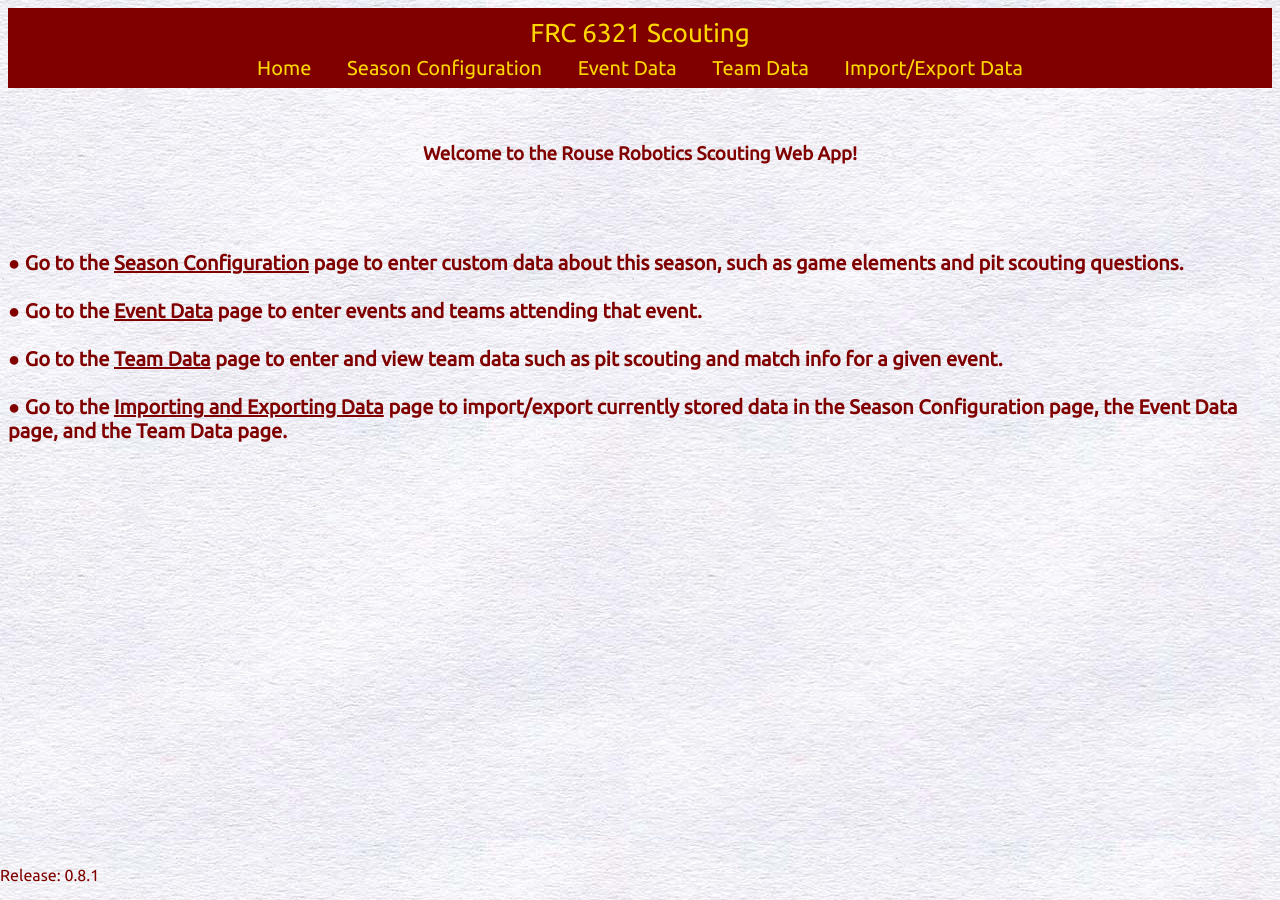
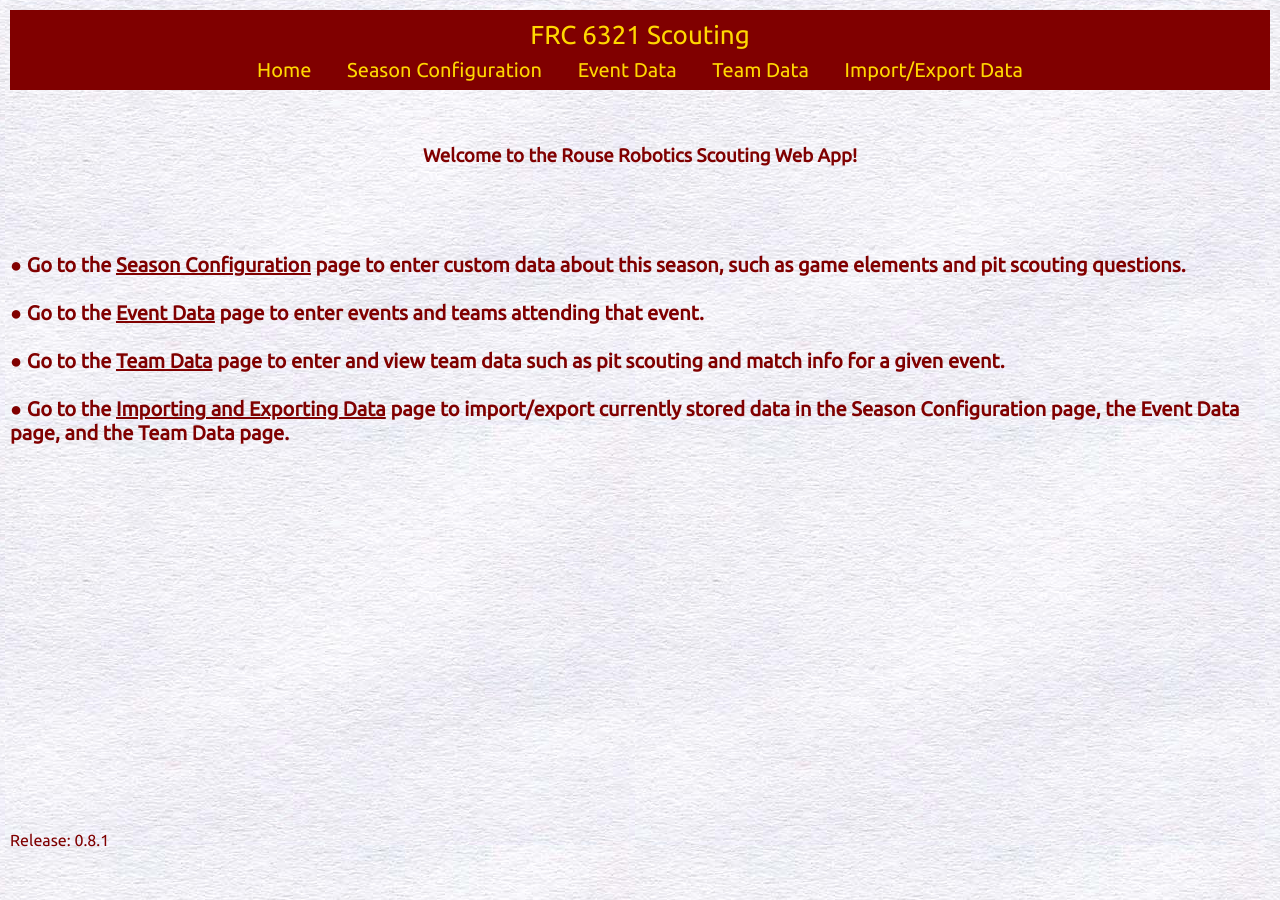
Before and after one commit to Team6321/Scouting_App, a Jekyll site: the page built from index.html, in a window 1280 px wide. Built offline with Jekyll 4.4.1, drawn with Linux system fonts in a browser that asks for light colours.

Commit message:
fit page to screen if needed

```diff
--- a/_layouts/basic.html
+++ b/_layouts/basic.html
@@ -2,7 +2,7 @@
 <html>
     {% include head.html %}
 
-    <body id='background'>
+    <body id='background' class="w3-display-container">
         {% include nav.html %}
 
         {{ content }}
--- a/styles.css
+++ b/styles.css
@@ -4,10 +4,19 @@
     background-image: url('images/background.jpg');
 }
 
-html body
+html, body
 {
   font-family: 'Ubuntu';
   color: maroon;
+  margin: 5px;
+}
+
+html {
+  height: 95%;
+}
+
+body {
+  min-height: 90%;
 }
 
 code
```
